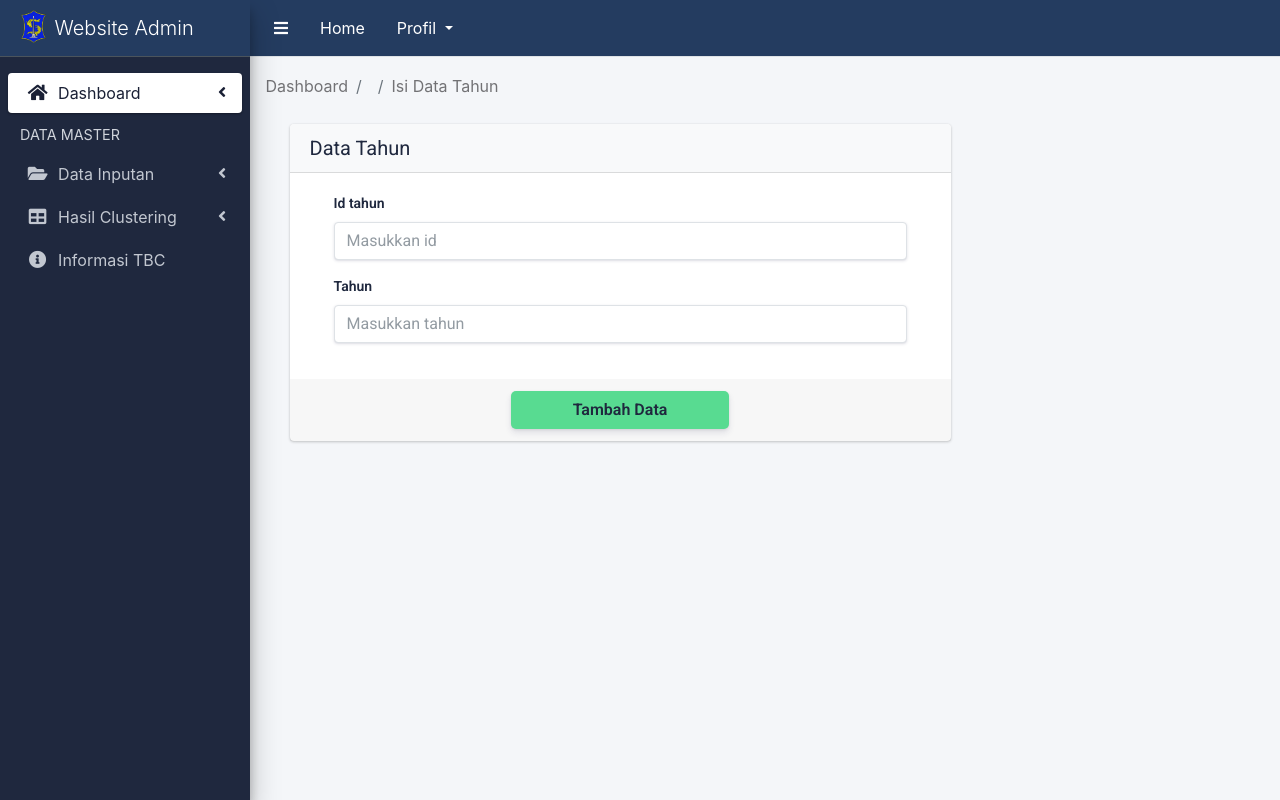
After one commit to galuhnr/gistbc, a Laravel app: page /tahuns/create in a window 1280 px wide. The commit adds this page. Run offline with Laravel 8, Linux system fonts and the light colour scheme; parts of the project's set-up code (start-up, migrations or seed data) failed here and were passed over; some libraries are stand-ins or nearby versions.

Commit message:
crud tabel tahun

```diff
--- /dev/null
+++ b/app/Http/Controllers/TahunController.php
@@ -0,0 +1,102 @@
+<?php
+
+namespace App\Http\Controllers;
+
+use Illuminate\Http\Request;
+use App\Models\Tahun;
+use Illuminate\Support\Facades\Validator;
+
+class TahunController extends Controller
+{
+    /**
+     * Display a listing of the resource.
+     *
+     * @return \Illuminate\Http\Response
+     */
+    public function index()
+    {
+        $datathn = Tahun::all();
+        return view('tahuns.index', compact('datathn'));
+    }
+
+    /**
+     * Show the form for creating a new resource.
+     *
+     * @return \Illuminate\Http\Response
+     */
+    public function create()
+    {
+        return view('tahuns.create');
+    }
+
+    /**
+     * Store a newly created resource in storage.
+     *
+     * @param  \Illuminate\Http\Request  $request
+     * @return \Illuminate\Http\Response
+     */
+    public function store(Request $request)
+    {
+        $data = $request->all();
+        $validator = Validator::make($data, [
+            'id_tahun' => 'required',
+            'tahun' => 'required'
+        ]);
+        if ($validator->fails()) {
+            return response(['error' => $validator->errors(), 'Validation Error']);
+        }
+        $tahun = Tahun::create($data);
+        return redirect('tahuns')->with('toast_success', 'Data berhasil disimpan!');
+    }
+
+    /**
+     * Display the specified resource.
+     *
+     * @param  int  $id
+     * @return \Illuminate\Http\Response
+     */
+    public function show($id)
+    {
+        //
+    }
+
+    /**
+     * Show the form for editing the specified resource.
+     *
+     * @param  int  $id
+     * @return \Illuminate\Http\Response
+     */
+    public function edit($id)
+    {
+        $thn = Tahun::findorfail($id);
+        return view('tahuns.edit', compact('thn'));
+        // return view('tahuns.create');
+    }
+
+    /**
+     * Update the specified resource in storage.
+     *
+     * @param  \Illuminate\Http\Request  $request
+     * @param  int  $id
+     * @return \Illuminate\Http\Response
+     */
+    public function update(Request $request, $id)
+    {
+        $thn = Tahun::findorfail($id);
+        $thn->update($request->all());
+        return redirect('tahuns')->with('toast_success', 'Data berhasil diupdate');
+    }
+
+    /**
+     * Remove the specified resource from storage.
+     *
+     * @param  int  $id
+     * @return \Illuminate\Http\Response
+     */
+    public function destroy($id)
+    {
+        $thn = Tahun::findorfail($id);
+        $thn->delete();
+        return back()->with('info', 'Data berhasil dihapus');
+    }
+}
--- a/resources/views/layouts/v_nav.blade.php
+++ b/resources/views/layouts/v_nav.blade.php
@@ -46,7 +46,7 @@
                 </a>
                 <ul class="nav nav-treeview">
                     <li class="nav-item">
-                        <a href="{{ route('datakecamatan') }}" class="nav-link">
+                        <a href="{{ route('tahuns.index') }}" class="nav-link">
                             <i class="far fa-circle nav-icon"></i>
                             <p>Data Tahun</p>
                         </a>
--- a/resources/views/layouts/v_template.blade.php
+++ b/resources/views/layouts/v_template.blade.php
@@ -81,7 +81,8 @@
                         <div class="col-sm-6">
                             <ol class="breadcrumb float-sm-left">
                                 <li class="breadcrumb-item"><a href="#">Dashboard</a></li>
-                                <li class="breadcrumb-item active">@yield('title')</li>
+                                <li class="breadcrumb-item active">@yield('title-nav')</li>
+                                <li class="breadcrumb-item active"><a href="">@yield('title')</a></li>
                             </ol>
                             <!-- <h1 class="m-0 text-dark">Dashboard</h1> -->
                         </div>
--- /dev/null
+++ b/resources/views/tahuns/create.blade.php
@@ -0,0 +1,32 @@
+@extends('layouts.v_template')
+@section('title', 'Isi Data Tahun')
+
+@section('content')
+<!-- <div class="container"> -->
+    <div class="row">
+        <div class="col-8 ml-4">
+            <div class="card card-light">
+                <div class="card-header">
+                    <h3 class="card-title cd-title">Data Tahun</h3>
+                </div>
+                <form role="form" action="{{ route('tahuns.store')}}" method="post" >
+                    {{ csrf_field()}}
+                    <div class="card-body mx-4">
+                        <div class="form-group">
+                            <label class="txt-label">Id tahun</label>
+                            <input type="text" class="form-control form-control-alternative" name="id_tahun" id="id_tahun" placeholder="Masukkan id">
+                        </div>
+                        <div class="form-group">
+                            <label class="txt-label">Tahun</label>
+                            <input type="text" class="form-control form-control-alternative" name="tahun" id="tahun" placeholder="Masukkan tahun">
+                        </div>
+                    </div>
+                    <div class="card-footer d-flex justify-content-center">
+                        <button type="submit" class="btn btn-data">Tambah Data</button>
+                    </div>
+                </form>
+            </div>
+        </div>
+    </div>
+<!-- </div> -->
+@endsection
--- a/resources/views/v_peta.blade.php
+++ b/resources/views/v_peta.blade.php
@@ -1,4 +1,5 @@
 @extends('layouts.v_template')
+@section('title', 'Pemetaan')
 
 @section('content')
     <!-- Map card -->
--- a/routes/web.php
+++ b/routes/web.php
@@ -17,14 +17,14 @@ Route::get('/', function () {
     return view('v_peta');
 });
 
+// crud data kecamatan
 Route::get('/datakecamatan', 'App\Http\Controllers\KecamatanController@index')->name('datakecamatan');
 Route::get('/createkecamatan', 'App\Http\Controllers\KecamatanController@create')->name('createkecamatan');
 Route::post('/simpankecamatan', 'App\Http\Controllers\KecamatanController@store')->name('simpankecamatan');
 Route::get('/editkecamatan/{id}', 'App\Http\Controllers\KecamatanController@edit')->name('editkecamatan');
 Route::post('/updatekecamatan/{id}', 'App\Http\Controllers\KecamatanController@update')->name('updatekecamatan');
 Route::get('/deletekecamatan/{id}', 'App\Http\Controllers\KecamatanController@destroy')->name('deletekecamatan');
-// route::view('/data_kecamatan', 'layouts_kecamatan.tabel_kec');
-// route::view('/datakriteria', 'layouts_datakriteria.tabel_dk');
-// route::view('/data_rs', 'v_tabel_rs');
 
-// route::view('/add_kec', 'form_kec');
+// crud data tahun
+Route::resource('tahuns', 'App\Http\Controllers\TahunController');
+Route::get('/deletetahun/{id}', 'App\Http\Controllers\TahunController@destroy')->name('deletetahun');
```
Also changed, not shown: app/Models/Tahun.php (+13 -0 lines), resources/views/tahuns/edit.blade.php (added, +34 -0 lines), resources/views/tahuns/index.blade.php (added, +52 -0 lines), database/migrations/2021_04_06_041555_tahun.php (added).
